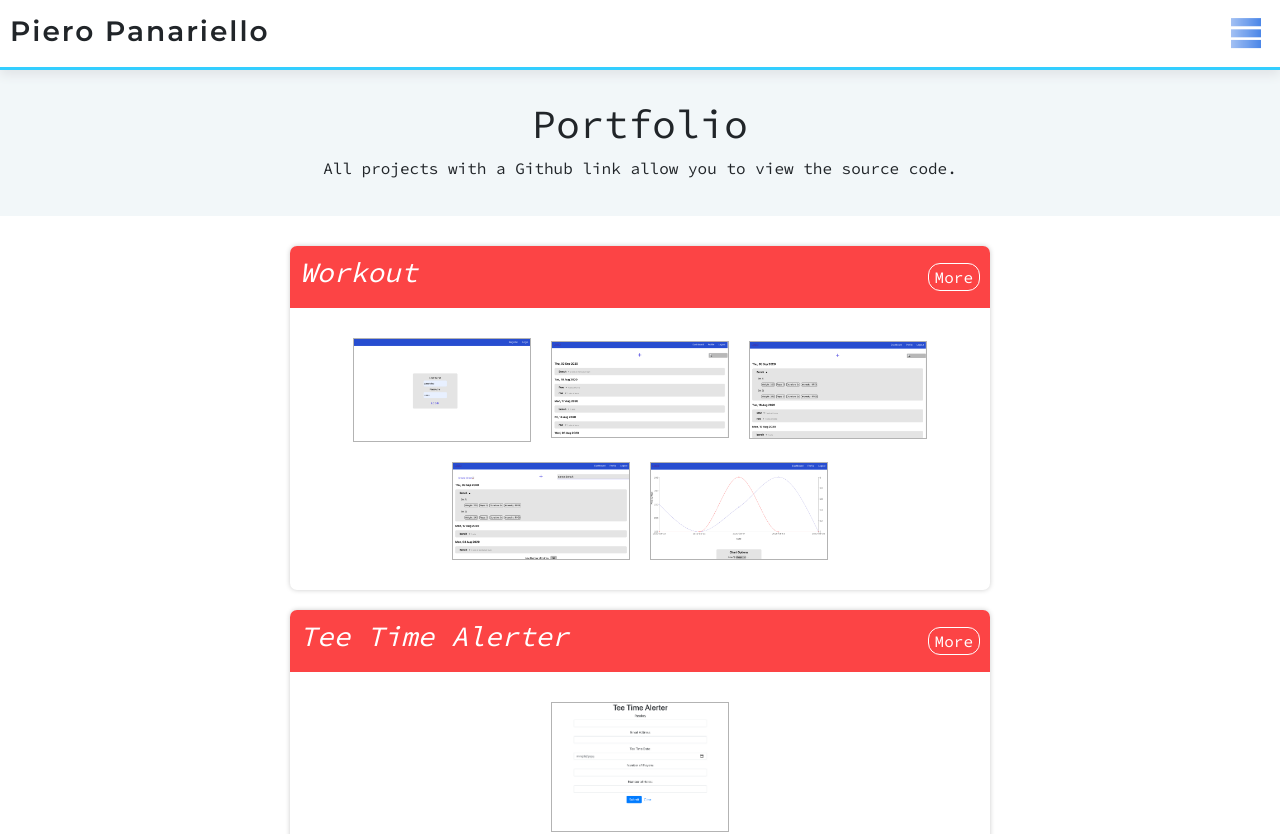
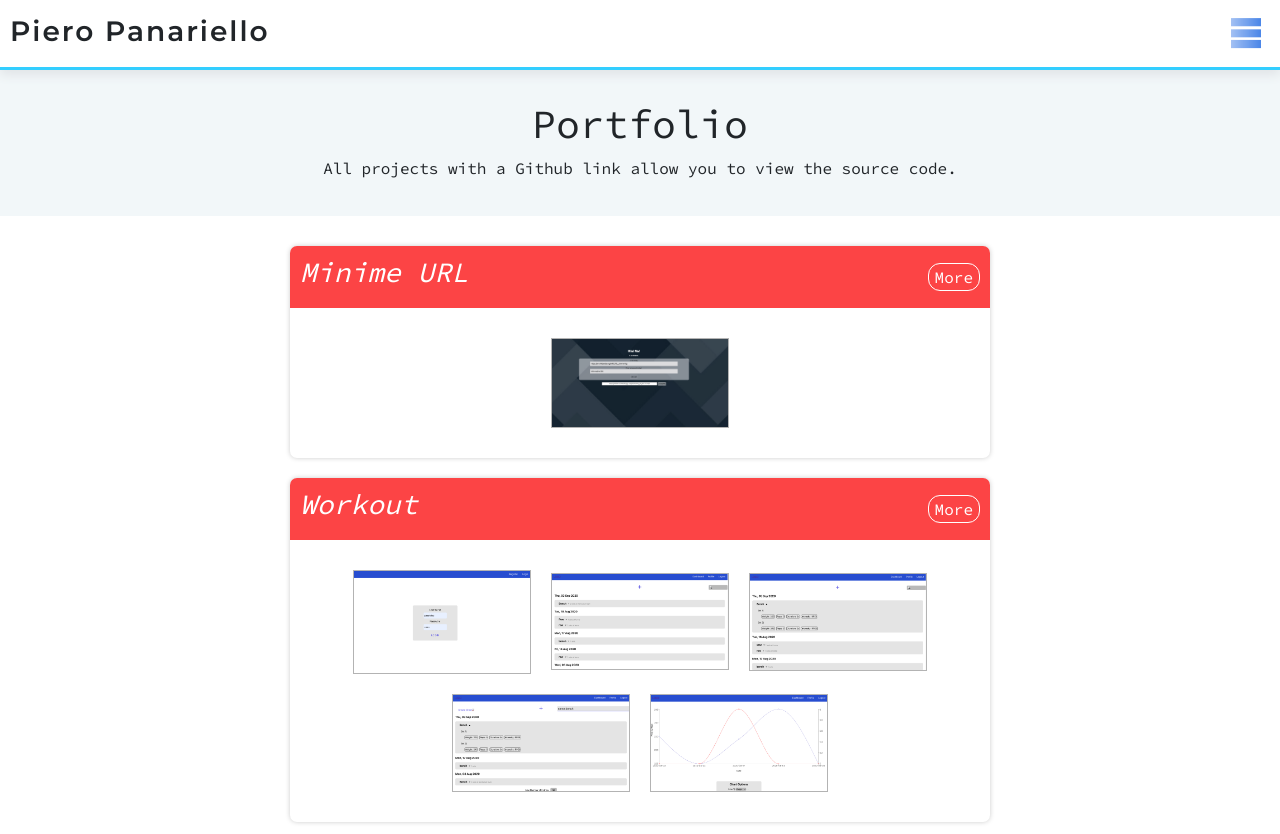
Before and after one commit to panariellop/Portfolio, a React (Create React App) app: page /portfolio in a window 1280 px wide. Shown: the top 834 px of the page. Built offline with nearby package versions, Linux system fonts and the light colour scheme.

Commit message:
added minime

```diff
--- a/src/pages/Porfolio_project.js
+++ b/src/pages/Porfolio_project.js
@@ -114,7 +114,8 @@ Project.propTypes = {
 	link: PropTypes.string,
 	about: PropTypes.string,
 	technologies: PropTypes.arrayOf(PropTypes.string),
-	screenshots: PropTypes.arrayOf(PropTypes.string)
+	screenshots: PropTypes.arrayOf(PropTypes.string),
+	tags: PropTypes.arrayOf(PropTypes.string),
 }
 
 export default Project
--- a/src/pages/Portfolio.js
+++ b/src/pages/Portfolio.js
@@ -15,7 +15,25 @@ import wsc3 from '../static/screenshots/wsc3.png';
 import wsc4 from '../static/screenshots/wsc4.png';
 import wsc5 from '../static/screenshots/wsc5.png';
 
+import minimescreenshot from '../static/screenshots/minimeimg.png';
+
 class portfolio extends React.Component{
+
+	constructor(props){
+		super(props);
+		this.state = {
+			filter: 'all' //filter tag: all, frontend, backend, data_structures, machine learning
+		}
+		this.handleFilter = this.handleFilter.bind(this)
+	}
+
+	handleFilter(){
+		/*
+			1) Show a dropdown menu
+			2) Shows the different tags that the user can explore
+			3) Filter the projects that just have that tag
+		*/
+	}
 
 
 	render(){
@@ -27,12 +45,22 @@ class portfolio extends React.Component{
 		    	</div>
 		    	<div className = "portfolio-projects-wrapper">
 
+				<Project name = "Minime URL"
+						github_link = "" link = "https://minime-url.herokuapp.com/"
+						issues = "I was able to make the application secure by including rate limiters to the API to avoid possible misuse."
+						about = "This is a simple URL shortener built with Django. Django offers a high degree of flexibility when it comes to designing the API, which was crutial to this application. To serve the front-end, I decided to use React to handle state and components, and Webpack to package it. Heroku was chosen to host the application because of its ease of use and great free tier options."
+						technologies = {["React", "Webpack", "Django", "Heroku", "Amazon RDS"]}
+						screenshots = {[minimescreenshot]}
+						tags = {['all', 'frontend', 'backend']}
+				/>
+
 				<Project name = "Workout"
 						github_link = "https://github.com/panariellop/workout" link = ""
 						issues = "This application was a complex project with many moving parts. The largest issue I encountered involved security of the application and user data. I relied heavily on industry standards to ensure my application and any data transferred was secure and was received by the correct user. I learned how JSON web tokens functioned, and how they are used to provide a secure connection method to the API."
 						technologies = {["React", "Node.js", "MongoDB", "Express.js", "Heroku"]}
 		    			about = "One of my passions is weightlifting, however, I found it difficult to track my progress intermittently stopping to use pen and paper. Although Google Sheets was not built for this type of application, it was useful since my data could be accessed on multiple devices. Other applications suited to solve this problem had the same issue in common: they were not customizable and lacked the analytical features useful in tracking my progress. My application resolved these issues and improved the features found in other applications. I implemented a complete, secure, RESTful API in this application and used MongoDB Atlas to store user information in the cloud allowing my information to be accessed everywhere. My app has a unique frontend interface for complete control over my data."
 						screenshots = {[wsc1, wsc2, wsc3, wsc4, wsc5]}
+						tags = {['all']}
 						/>
 
 				<Project name = "Tee Time Alerter"
@@ -41,6 +69,7 @@ class portfolio extends React.Component{
 						technologies = {["React/Bootstrap", "Node.js", "MongoDB", "Express.js", "Heroku"]}
 		    			about = "This application interfaces with a golf club’s API to identify available tee times in real time and alerts the user via email, when a tee time is available matching their pre-set requirements. Particularly in the time of COVID 19, this app was extensively used due to the high demand for outdoor activities. I built a backend system in Express.js to facilitate requests and automate tasks. This was connected to a React frontend to allow users to input data."
 						screenshots = {[ttasc1]}
+						tags = {['all']}
 						/>
 
 
@@ -49,6 +78,7 @@ class portfolio extends React.Component{
 						technologies = {["React", "Netlify"]}
 						about = "This application was created with help from Brad Traversy's Udemy introduction to React and Node course. This application aided my understanding of RESTful APIs and how to connect a backend system to a frontend framework like React."
 						screenshots={[ghfsc1, ghfsc2, ghfsc3]}
+						tags = {['all']}
 						/>
 
 
@@ -56,7 +86,8 @@ class portfolio extends React.Component{
 						<Project name = "ppanariello"
 						github_link = "https://github.com/panariellop/Portfolio" link = "/"
 						technologies = {["React", "Node.js", "Netlify"]}
-		    			about ="This application was built using react for state management and component handling."/>
+		    			about ="This application was built using react for state management and component handling. The application was deployed using Netlify."/>
+						tags = {['all']}
 
 
 
```
Also changed, not shown: src/static/screenshots/minimeimg.png (added).
